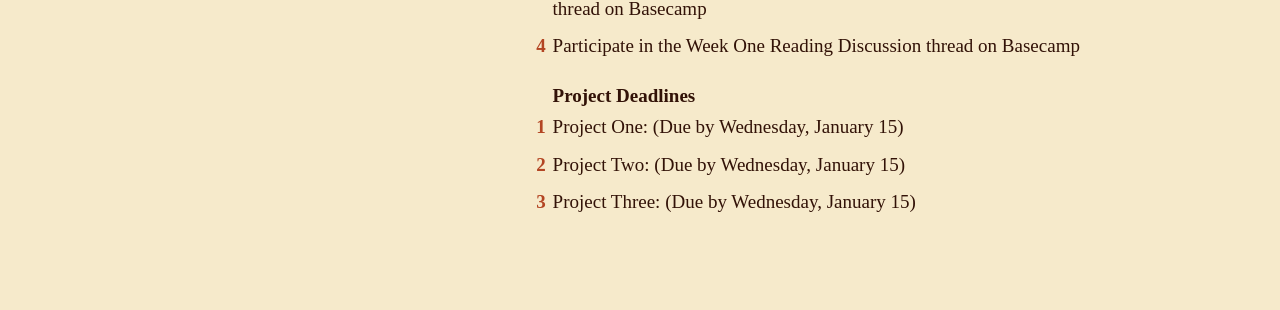
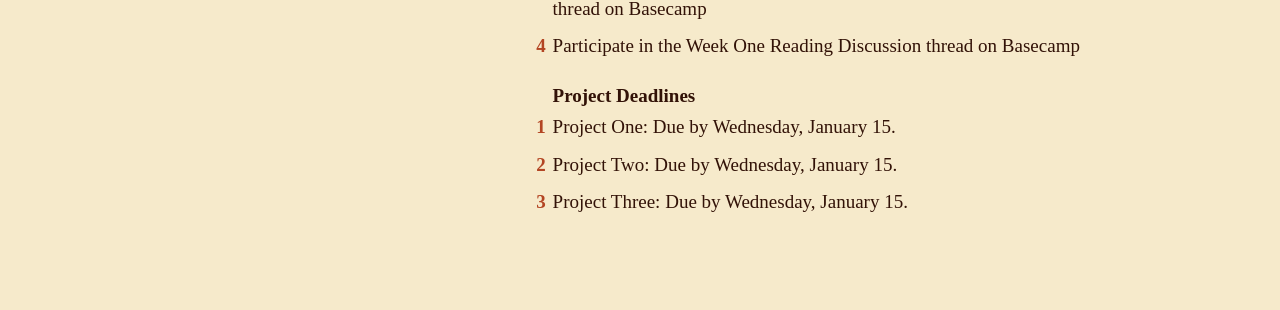
Before and after one commit to karlstolley/jekyll-theme-course, a Jekyll site: the page built from index.md, in a window 1280 px wide and 900 px high, scrolled down 903 px. Shown: the part 144-454 px from the top of the window. Built offline with Jekyll 4.4.1, drawn with Linux system fonts in a browser that asks for light colours; some web fonts are replaced.

Commit message:
Keep day and date together on deliverable deadlines

```diff
--- a/_layouts/calendar.html
+++ b/_layouts/calendar.html
@@ -64,7 +64,7 @@ layout: default
       {%- for deliverable in project.deliverables -%}
         {%- assign dl = deliverable.deadline | date: "%s" -%}
         {%- if dl >= be and dl <= ex -%}
-          <li class="deadline">Project {{ util.spelled_nums[proj_int] }}: {{ deliverable.action | markdownify | remove: "<p>" | remove: "</p>" | strip_newlines }} (Due by {{ deliverable.deadline | date: "%A, %B %-e" }})</li>
+          <li class="deadline">Project {{ util.spelled_nums[proj_int] }}: {{ deliverable.action | markdownify | remove: "<p>" | remove: "</p>" | strip_newlines }} <b>Due by {{ deliverable.deadline | date: "%A, %B&nbsp;%-e" }}</b>.</li>
         {%- endif -%}
       {%- endfor -%}
     {%- endfor -%}
```
